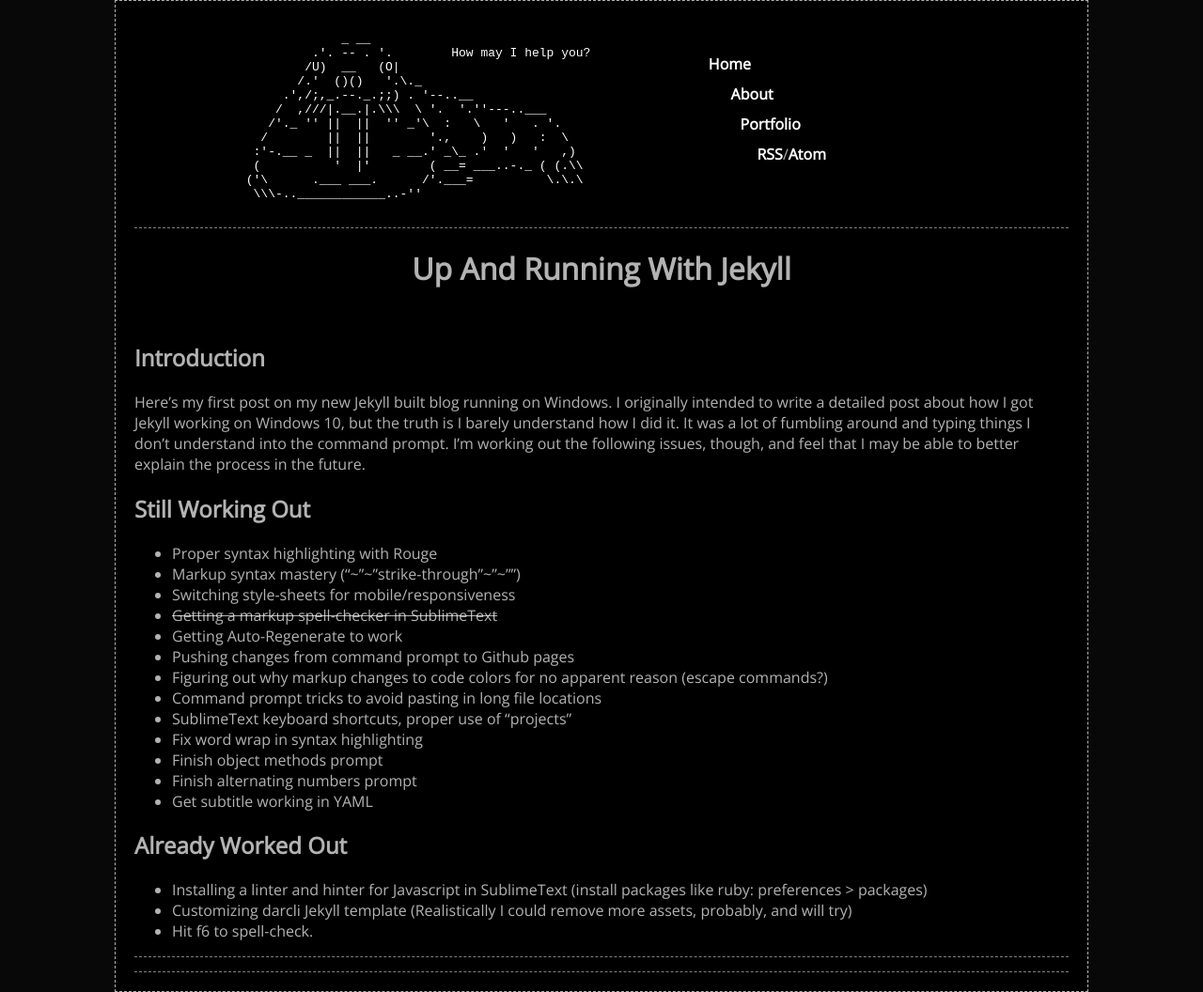
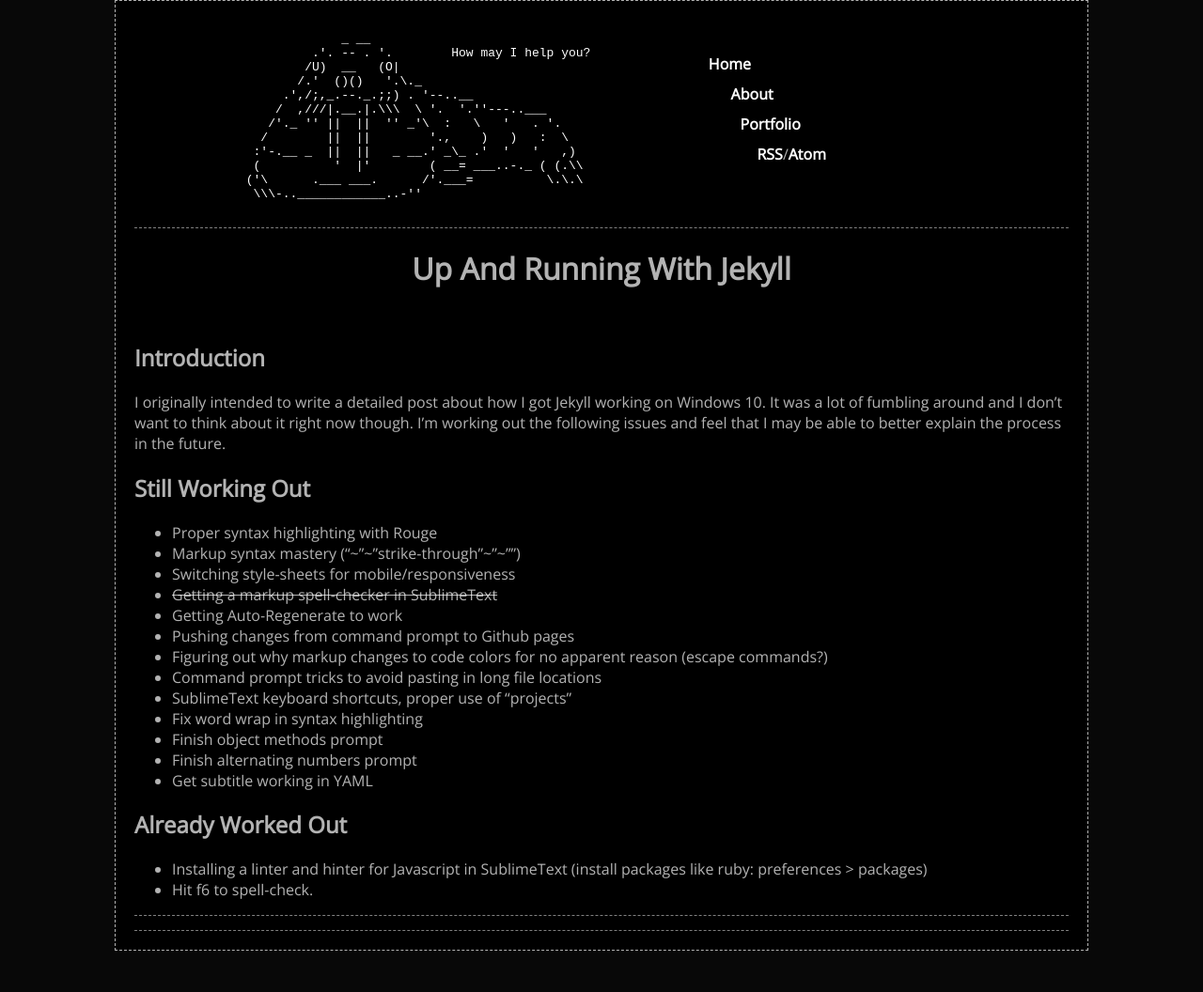
Before and after one commit to glenwperry/glenwperry.github.io, a Jekyll site: the page built from _posts/2016-09-13-up-and-running-with-jekyll.md, in a window 1280 px wide. Shown: the whole page at 94% size. Built offline with Jekyll 4.4.1, drawn with Linux system fonts in a browser that asks for light colours; after the commit the page ends 1012 px from its top, so only the background shows below that.

Commit message:
minor edits to post 1
post 1

```diff
--- a/_posts/2016-09-13-up-and-running-with-jekyll.md
+++ b/_posts/2016-09-13-up-and-running-with-jekyll.md
@@ -8,7 +8,7 @@ tags: "jekyll, ruby, static sites, local server, markdown, rouge"
 
 Introduction
 ------------
-Here's my first post on my new Jekyll built blog running on Windows. I originally intended to write a detailed post about how I got Jekyll working on Windows 10, but the truth is I barely understand how I did it. It was a lot of fumbling around and typing things I don't understand into the command prompt. I'm working out the following issues, though, and feel that I may be able to better explain the process in the future.
+I originally intended to write a detailed post about how I got Jekyll working on Windows 10. It was a lot of fumbling around and I don't want to think about it right now though. I'm working out the following issues and feel that I may be able to better explain the process in the future.
 
 Still Working Out
 -----------------
@@ -31,5 +31,4 @@ Already Worked Out
 ------------------
 
 - Installing a linter and hinter for Javascript in SublimeText (install packages like ruby: preferences > packages)
-- Customizing darcli Jekyll template (Realistically I could remove more assets, probably, and will try)
 - Hit f6 to spell-check.
```
